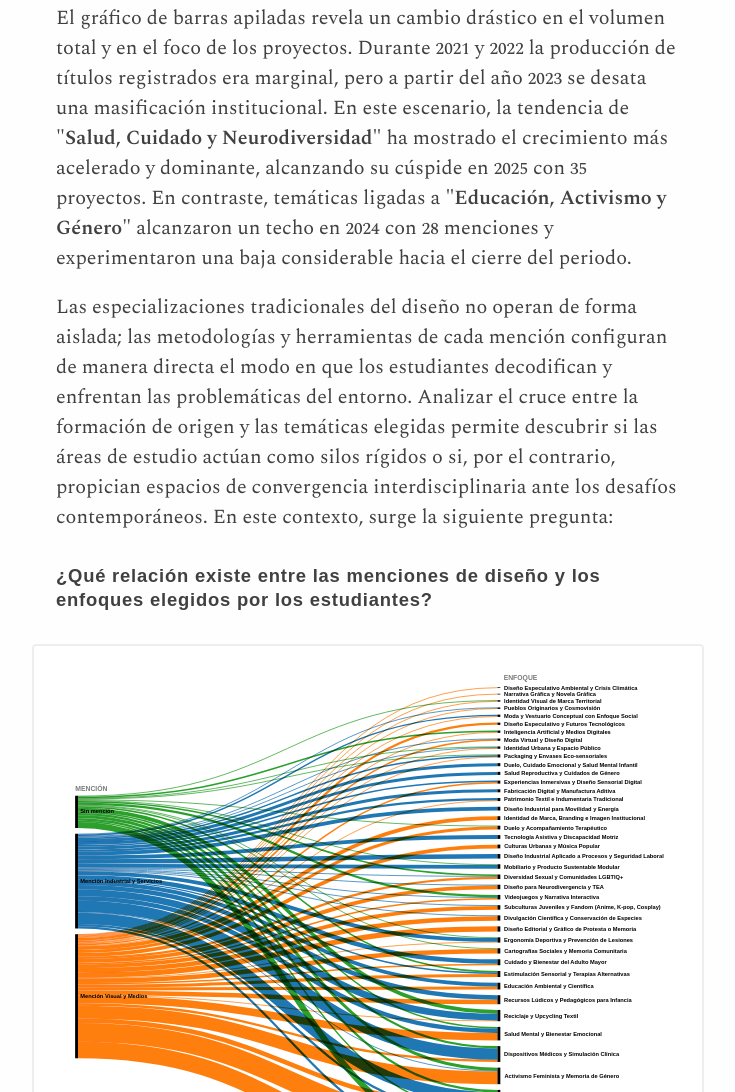
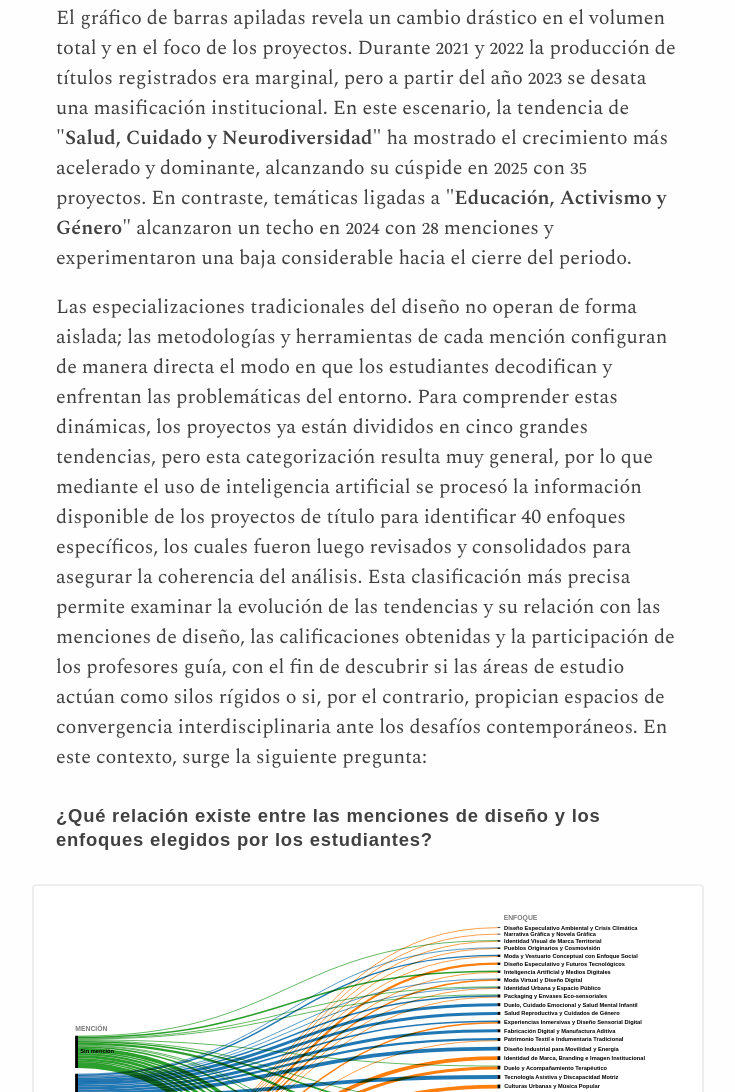
Before and after one commit to Trabajo-final-troncal/trabajo-final, a plain HTML site: page index.html in a window 1280 px wide. Shown: the part 2266-3358 px from the top of the page, without its empty margins (272-1007 px from the left). Drawn offline with nearby package versions, Linux system fonts and the light colour scheme; no server answers; a web font is replaced by a local one.

Commit message:
Update index.html

```diff
--- a/index.html
+++ b/index.html
@@ -59,7 +59,7 @@
 
             <p>Para responder a esta pregunta se utilizó un <a href="https://datavizcatalogue.com/ES/metodos/grafico_de_barras_apiladas.html" target="_blank"><em>gráfico de barras apiladas</em></a>, ya que permite observar simultáneamente dos dimensiones clave: la evolución del volumen total de proyectos año a año y la composición interna de ese volumen según las cinco tendencias identificadas. Esta combinación facilita comparar tanto el crecimiento global de la producción académica como los cambios en la proporción de cada tendencia dentro de dicho crecimiento, algo que un gráfico de líneas o uno de barras simples no permitiría visualizar con la misma claridad.</p>
             <p>El gráfico de barras apiladas revela un cambio drástico en el volumen total y en el foco de los proyectos. Durante <small>2021</small> y <small>2022</small> la producción de títulos registrados era marginal, pero a partir del año <small>2023</small> se desata una masificación institucional. En este escenario, la tendencia de <em>"Salud, Cuidado y Neurodiversidad"</em> ha mostrado el crecimiento más acelerado y dominante, alcanzando su cúspide en <small>2025</small> con <small>35</small> proyectos. En contraste, temáticas ligadas a <em>"Educación, Activismo y Género"</em> alcanzaron un techo en <small>2024</small> con <small>28</small> menciones y experimentaron una baja considerable hacia el cierre del periodo.</p>
-            <p>Las especializaciones tradicionales del diseño no operan de forma aislada; las metodologías y herramientas de cada mención configuran de manera directa el modo en que los estudiantes decodifican y enfrentan las problemáticas del entorno. Analizar el cruce entre la formación de origen y las temáticas elegidas permite descubrir si las áreas de estudio actúan como silos rígidos o si, por el contrario, propician espacios de convergencia interdisciplinaria ante los desafíos contemporáneos. En este contexto, surge la siguiente pregunta:</p>
+            <p>Las especializaciones tradicionales del diseño no operan de forma aislada; las metodologías y herramientas de cada mención configuran de manera directa el modo en que los estudiantes decodifican y enfrentan las problemáticas del entorno. Para comprender estas dinámicas, los proyectos ya están divididos en cinco grandes tendencias, pero esta categorización resulta muy general, por lo que mediante el uso de inteligencia artificial se procesó la información disponible de los proyectos de título para identificar 40 enfoques específicos, los cuales fueron luego revisados y consolidados para asegurar la coherencia del análisis. Esta clasificación más precisa permite examinar la evolución de las tendencias y su relación con las menciones de diseño, las calificaciones obtenidas y la participación de los profesores guía, con el fin de descubrir si las áreas de estudio actúan como silos rígidos o si, por el contrario, propician espacios de convergencia interdisciplinaria ante los desafíos contemporáneos. En este contexto, surge la siguiente pregunta:</p>
 
             <h4>¿Qué relación existe entre las menciones de diseño y los enfoques elegidos por los estudiantes?</h4>
 
```
